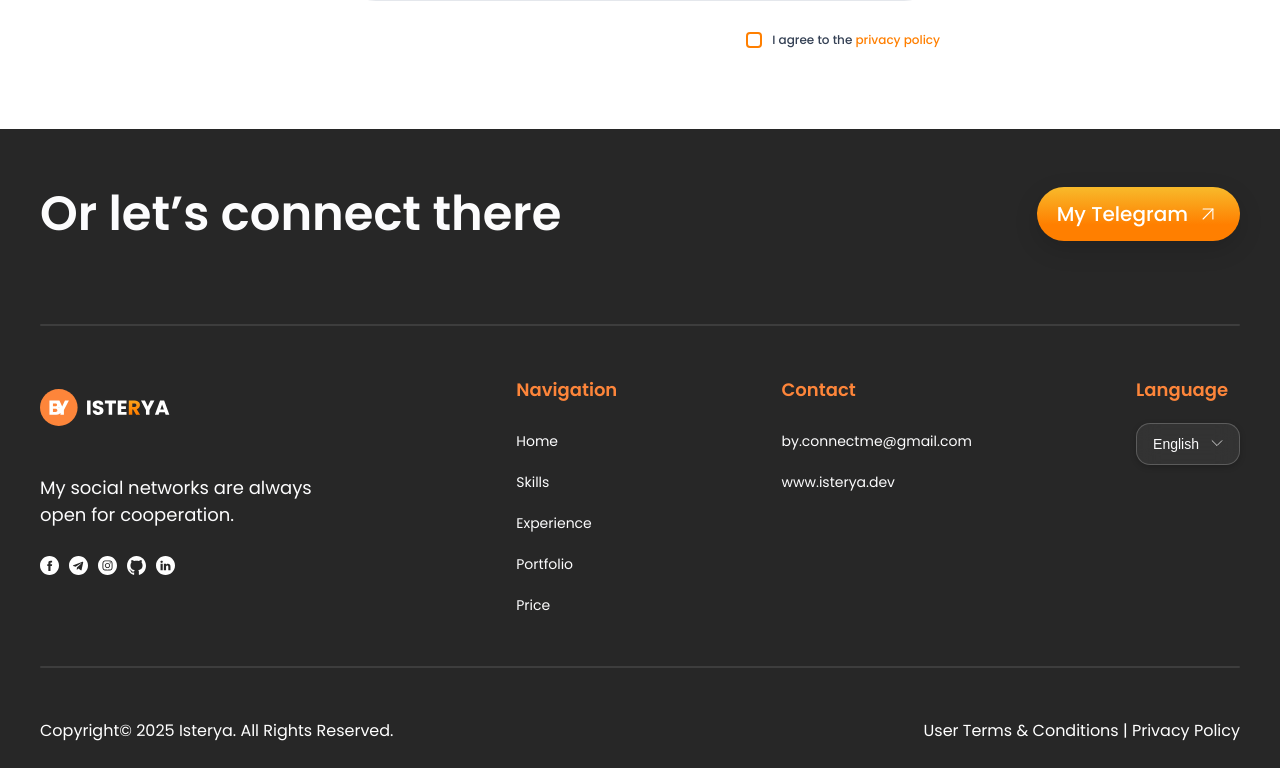
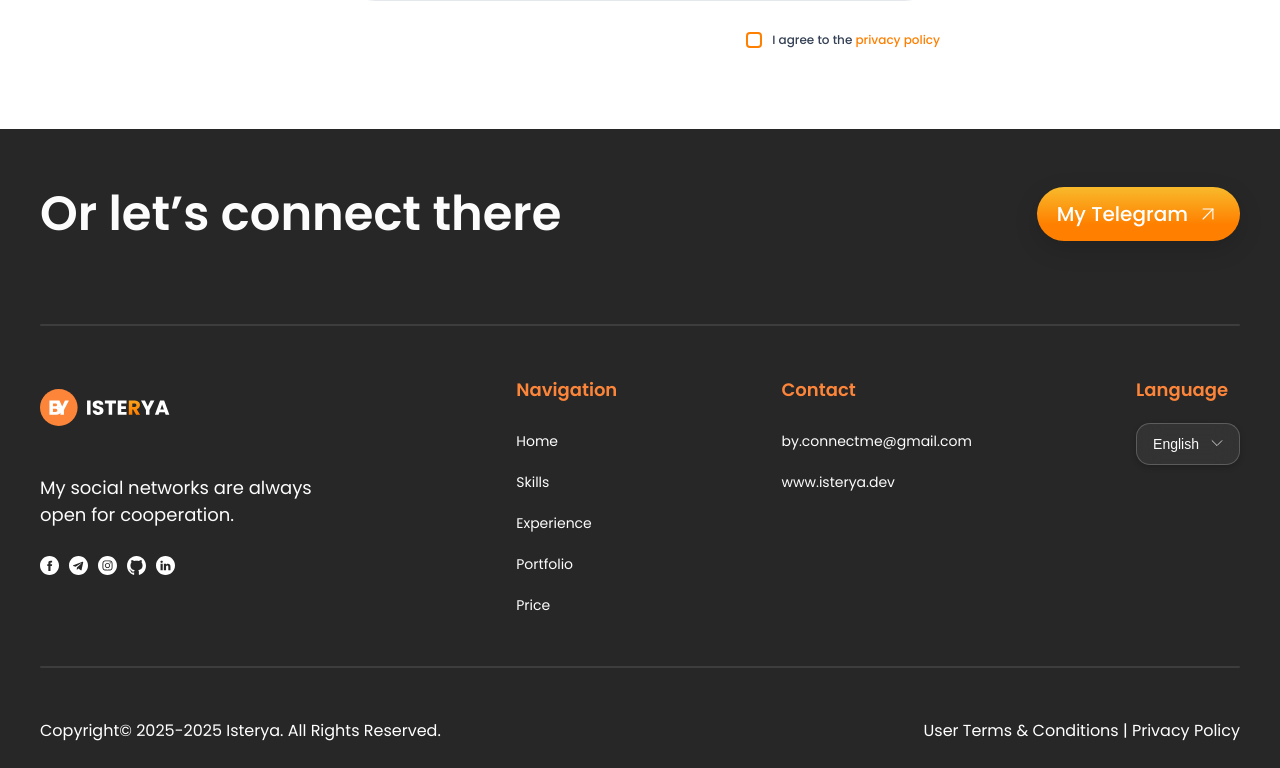
Before and after one commit to Isterya/my-portfolio, a React (Vite) app: page / in a window 1280 px wide. Shown: the part 5377-6145 px from the top of the page. Built offline with nearby package versions, Linux system fonts and the light colour scheme.

Commit message:
feat(components/footer): update copyright info

```diff
--- a/src/components/footer/Footer.tsx
+++ b/src/components/footer/Footer.tsx
@@ -138,7 +138,7 @@ const Footer = ({ simplified }: FooterProps) => {
 
         <div className="footer-rights">
           <p>
-            {t('footer.rights.copyright')} {currentYear} {t('footer.rights.name')}
+            {t('footer.rights.copyright')} 2025-{currentYear} {t('footer.rights.name')}
           </p>
 
           <p>
```
